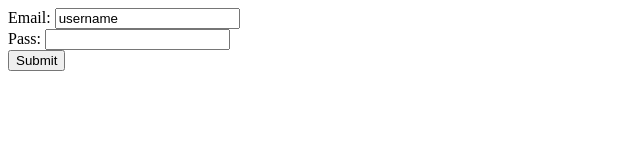
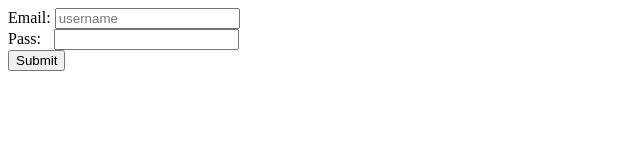
Before and after one commit to dnduc789/ecommerce-furni, a plain HTML site: page abc.html in a window 1280 px wide. Shown: the full height of the page, 0-640 px from the left. Drawn offline with Linux system fonts and the light colour scheme.

Commit message:
change username to placeholder fix position of password input

```diff
--- a/abc.html
+++ b/abc.html
@@ -8,9 +8,9 @@
 <body>
     <form>
         <label for="username">Email: </label>
-        <input type="text" id="username" value="username"> <br>
+        <input type="text" id="username" placeholder="username"> <br>
         <label for="password">Pass: </label>
-        <input type="password" id="password"> <br>
+        <input type="password" id="password" style="position: relative; left: 9px"> <br>
         <input type="submit" value="Submit">
     </form>
 </body>
```
